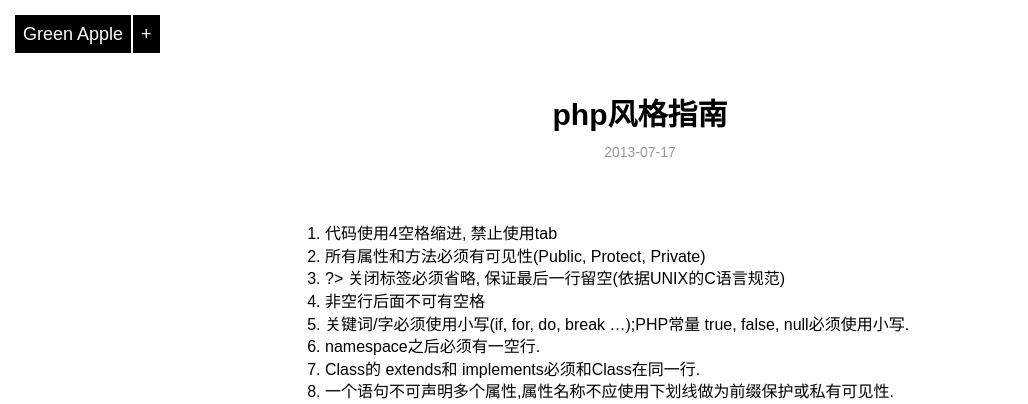
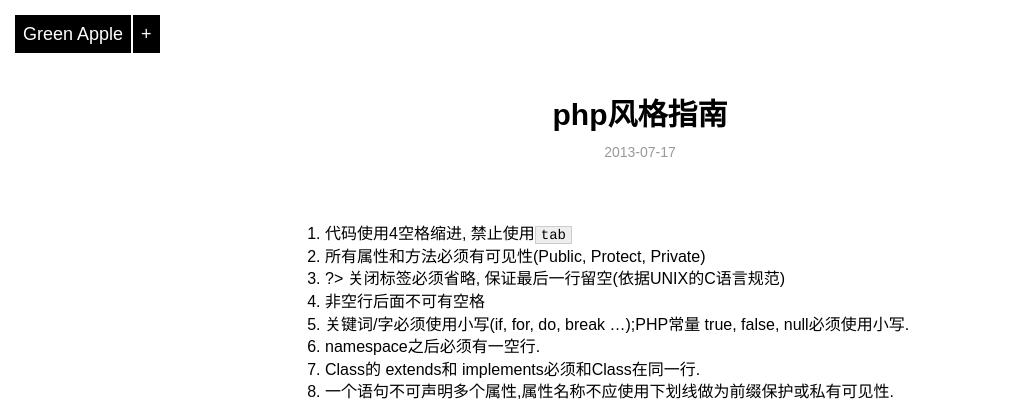
Before and after one commit to joenali/joenali.github.com, a Jekyll site: the page built from _posts/blog/2013-07-17-php-style.md, in a window 1280 px wide. Shown: the top 404 px of the page, without its empty margins (0-1028 px from the left). Built offline with Jekyll 4.4.1, drawn with Linux system fonts in a browser that asks for light colours; Markdown is read by kramdown in place of the engine named in the settings.

Commit message:
php style

```diff
--- a/_posts/blog/2013-07-17-php-style.md
+++ b/_posts/blog/2013-07-17-php-style.md
@@ -5,7 +5,7 @@ description: php风格指南
 category: blog
 ---
 
-1.  代码使用4空格缩进, 禁止使用tab
+1.  代码使用4空格缩进, 禁止使用`tab`
 2.  所有属性和方法必须有可见性(Public, Protect, Private)
 3.  ?> 关闭标签必须省略, 保证最后一行留空(依据UNIX的C语言规范)
 4.  非空行后面不可有空格
```
